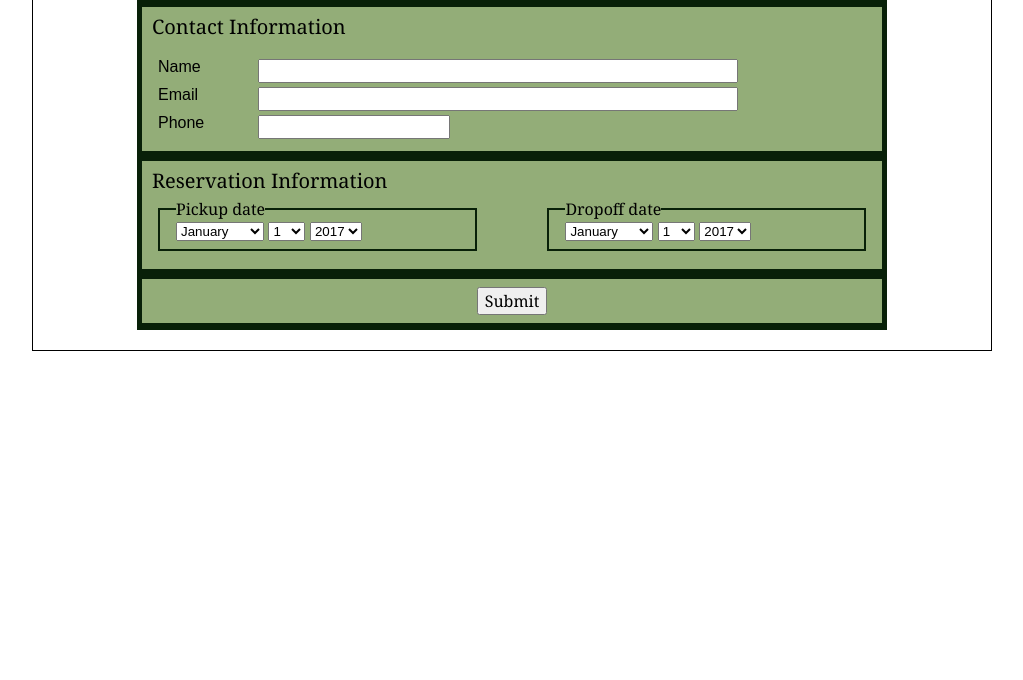
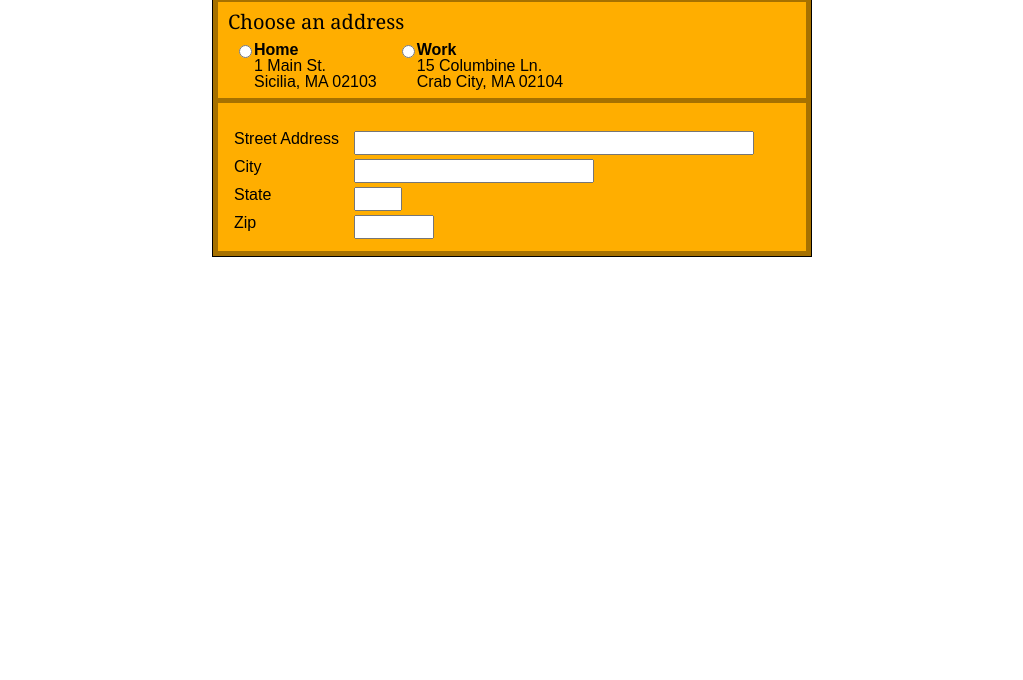
Before and after one commit to Codingmaestre2015/S2_Project_07_01.4, a plain HTML site: page index.htm in a window 1280 px wide. Shown: the part 120-800 px from the top of the page, without its empty margins (128-1151 px from the left). Drawn offline with Linux system fonts and the light colour scheme.

Commit message:
Re-commit
Messed up on the original commit for all students files. Fixed.

```diff
--- a/index.htm
+++ b/index.htm
@@ -3,159 +3,62 @@
 <head>
    <!--
         JavaScript
-        Project 07_01.3: Order Form
+        Project 07_01.4: Shipping Address Form
         Author:
         Date:
 
-         Filename: index.htm
+
+        Filename: index.htm
    -->
    <meta charset="utf-8" />
    <meta name="viewport" content="width=device-width,initial-scale=1.0">
-   <title>Hands-on Project 1-3</title>
+   <title>Hands-on Project 1-4</title>
    <link rel="stylesheet" href="styles.css" />
 </head>
 
 <body>
    <header>
       <h1>
-         Hands-on Project 1-3
+         Hands-on Project 1-4
       </h1>
    </header>
 
    <article>
-      <h2>Order Form</h2>
+      <h2>Shipping Address</h2>
       <form>
-        <fieldset id="contactinfo">
-          <legend><span>Contact Information</span></legend>
-          <label for="nameinput">
-            Name
-            <input type="text" id="nameinput" name="name" />
-          </label>
-          <label for="emailinput">
-            Email
-            <input type="email" id="emailinput" name="email" />
-          </label>
-          <label for="phoneinput">
-            Phone
-            <input type="text" id="phoneinput" name="phone" />
-          </label>
-        </fieldset>
-        <fieldset id="reserveinfo">
-          <legend><span>Reservation Information</span></legend>
-          <fieldset id="checkin">
-            <legend>Pickup date</legend>
-            <select id="inmonth" name="inmonth">
-              <option value="01">January</option>
-              <option value="02">February</option>
-              <option value="03">March</option>
-              <option value="04">April</option>
-              <option value="05">May</option>
-              <option value="06">June</option>
-              <option value="07">July</option>
-              <option value="08">August</option>
-              <option value="09">September</option>
-              <option value="10">October</option>
-              <option value="11">November</option>
-              <option value="12">December</option>
-            </select>
-            <select id="indate" name="indate">
-              <option value="01">1</option>
-              <option value="02">2</option>
-              <option value="03">3</option>
-              <option value="04">4</option>
-              <option value="05">5</option>
-              <option value="06">6</option>
-              <option value="07">7</option>
-              <option value="08">8</option>
-              <option value="09">9</option>
-              <option value="10">10</option>
-              <option value="11">11</option>
-              <option value="12">12</option>
-              <option value="13">13</option>
-              <option value="14">14</option>
-              <option value="15">15</option>
-              <option value="16">16</option>
-              <option value="17">17</option>
-              <option value="18">18</option>
-              <option value="19">19</option>
-              <option value="20">20</option>
-              <option value="21">21</option>
-              <option value="22">22</option>
-              <option value="23">23</option>
-              <option value="24">24</option>
-              <option value="25">25</option>
-              <option value="26">26</option>
-              <option value="27">27</option>
-              <option value="28">28</option>
-              <option value="29">29</option>
-              <option value="30">30</option>
-              <option value="31">31</option>
-            </select>
-            <select id="inyear" name="inyear">
-              <option value="2013">2017</option>
-              <option value="2014">2018</option>
-              <option value="2015">2019</option>
-            </select>
+         <fieldset id="addroptions">
+            <legend><span>Choose an address</span></legend>
+            <label for="homeoption" id="homeaddr">
+               <span>Home</span><br/>
+               1 Main St.<br />
+               Sicilia, MA 02103
+               <input type="radio" id="homeoption" name="shippingaddr" />
+            </label>
+            <label for="workoption" id="workaddr">
+               <span>Work</span><br/>
+               15 Columbine Ln.<br />
+               Crab City, MA 02104
+               <input type="radio" id="workoption" name="shippingaddr" />
+            </label>
+         </fieldset>
+          <fieldset id="contactinfo">
+            <label for="streetinput">
+              Street Address
+              <input type="text" id="streetinput" />
+            </label>
+            <label for="cityinput">
+              City
+              <input type="text" id="cityinput" />
+            </label>
+            <label for="stateinput">
+              State
+              <input type="text" id="stateinput" />
+            </label>
+            <label for="zipinput">
+              Zip
+              <input type="text" id="zipinput" />
+            </label>
           </fieldset>
-          <fieldset id="checkout">
-            <legend>Dropoff date</legend>
-            <select id="outmonth" name="outmonth">
-              <option value="01">January</option>
-              <option value="02">February</option>
-              <option value="03">March</option>
-              <option value="04">April</option>
-              <option value="05">May</option>
-              <option value="06">June</option>
-              <option value="07">July</option>
-              <option value="08">August</option>
-              <option value="09">September</option>
-              <option value="10">October</option>
-              <option value="11">November</option>
-              <option value="12">December</option>
-            </select>
-            <select id="outdate" name="outdate">
-              <option value="01">1</option>
-              <option value="02">2</option>
-              <option value="03">3</option>
-              <option value="04">4</option>
-              <option value="05">5</option>
-              <option value="06">6</option>
-              <option value="07">7</option>
-              <option value="08">8</option>
-              <option value="09">9</option>
-              <option value="10">10</option>
-              <option value="11">11</option>
-              <option value="12">12</option>
-              <option value="13">13</option>
-              <option value="14">14</option>
-              <option value="15">15</option>
-              <option value="16">16</option>
-              <option value="17">17</option>
-              <option value="18">18</option>
-              <option value="19">19</option>
-              <option value="20">20</option>
-              <option value="21">21</option>
-              <option value="22">22</option>
-              <option value="23">23</option>
-              <option value="24">24</option>
-              <option value="25">25</option>
-              <option value="26">26</option>
-              <option value="27">27</option>
-              <option value="28">28</option>
-              <option value="29">29</option>
-              <option value="30">30</option>
-              <option value="31">31</option>
-            </select>
-            <select id="outyear" name="outyear">
-              <option value="2013">2017</option>
-              <option value="2014">2018</option>
-              <option value="2015">2019</option>
-            </select>
-          </fieldset>
-        </fieldset>
-        <fieldset id="submitbutton">
-          <input type="submit" value="Submit" />
-        </fieldset>
      </form>
    </article>
 </body>
--- a/styles.css
+++ b/styles.css
@@ -1,6 +1,8 @@
-/*  JavaScript 6th Edition
-    Chapter 1
-    Hands-on Project 1-3
+/*
+        JavaScript
+        Project 07_01.4: Shipping Address Form
+        Author:
+        Date:
 
         Filename: styles.css
 */
@@ -42,7 +44,7 @@ footer, header, hgroup, menu, nav, section {
 
 body {
    line-height: 1;
-   max-width: 960px;
+   max-width: 600px;
    background: white;
    margin: 0 auto;
    font-family: Arial, Helvetica, sans-serif;
@@ -54,7 +56,7 @@ ol, ul {
 
 /* page header */
 header {
-   background: #93AD78;
+   background: #FFC340;
    width: 100%;
    color: black;
    font-size: 48px;
@@ -67,10 +69,8 @@ header {
 
 /* main content */
 article {
-   width: 960px;
    text-align: center;
    background: white;
-   padding-bottom: 20px;
    border-bottom: 1px solid black;
    border-left: 1px solid black;
    border-right: 1px solid black;
@@ -83,32 +83,16 @@ article h2 {
 }
 
 /* form */
-
-legend, #submitbutton input {
-  font-family: georgia, "times new roman", times, serif;
+form {
+  background: #A67100;
+  padding: 5px;
+  margin: 0 auto;
   }
 fieldset {
-  margin-bottom: 10px;
   position: relative;
-  padding: 2.5em 1em 0.5em 1em;
-  background: #93AD78;
+  padding: 1em 1em 0.5em 1em;
+  background: #FFAE00;
   text-align: left;
-  }
-fieldset fieldset {
-  padding-top: 5px;
-  border: 2px solid #082008;
-  }
-form {
-  background: #082008;
-  padding: 10px 5px 7px 5px;
-  margin: 0 auto;
-  width: 750px;
-  }
-input, textarea {
-  font-size: 1em;
-  }
-input:focus, textarea:focus {
-  background: #e3d5ba;
   }
 legend span {
   position: absolute;
@@ -118,18 +102,39 @@ legend span {
   margin-top: 0.5em;
   margin-left: 0.5em;
   }
+legend {
+  font-family: georgia, "times new roman", times, serif;
+  }
+input, textarea {
+  font-size: 1em;
+  }
+input:focus, textarea:focus {
+  background: #e3d5ba;
+  }
 textarea {
   display: block;
 }
-#checkin {
+#addroptions {
+  margin-bottom: 5px;
+  padding-top: 2.5em;
+}
+#addroptions label span {
+   font-weight: bold;
+}
+#addroptions label {
+  display: block;
+  margin: 0 20px;
+  position: relative;
   float: left;
-  width: 45%;
   }
-#checkout {
-  float: right;
-  width: 45%;
+#addroptions label input {
+   display: block;
+   vertical-align: top;
+   position: absolute;
+   left: -20px;
+   top: 0px;
 }
-#contactinfo, #reserveinfo, #submitbutton {
+#contactinfo {
   border: none;
   }
 #contactinfo label {
@@ -139,18 +144,17 @@ textarea {
   }
 #contactinfo input {
   position: absolute;
-  left: 100px;
+  left: 120px;
   }
-#nameinput, #emailinput {
-  width: 30em;
+#streetinput {
+   width: 25em;
 }
-#phoneinput {
-  width: 12em;
+#cityinput {
+   width: 15em;
 }
-#submitbutton {
-  border: none;
-  background: #93AD78;
-  padding: 0.5em 0;
-  margin-bottom: 0;
-  text-align: center;
+#stateinput {
+   width: 3em;
 }
+#zipinput {
+   width: 5em;
+}
```
Lines whose indentation alone changed are shown as unchanged.
